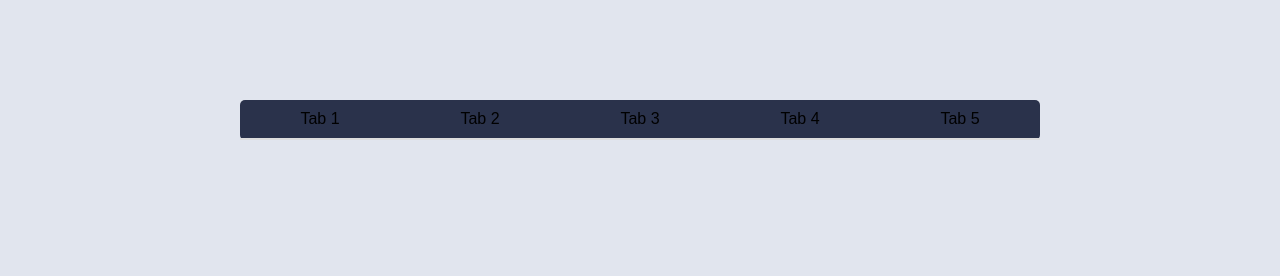
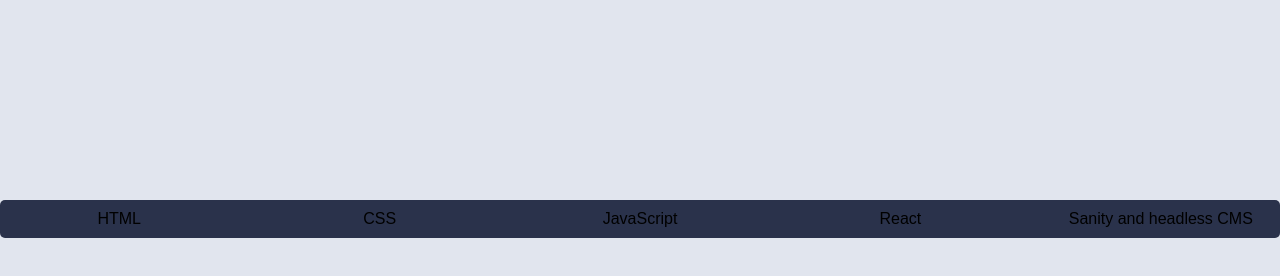
Before and after one commit to CiprianAV/uin24ak2_resource_layout_VLAD, a plain HTML site: page index.html in a window 1280 px wide. Drawn offline with Linux system fonts and the light colour scheme.

Commit message:
3333
3333

```diff
--- a/index.html
+++ b/index.html
@@ -9,18 +9,8 @@
 </head>
 <body>
     <div class="container">
-        <div class="tabs">
-            <div class="tab" id="tab1">Tab 1</div>
-            <div class="tab" id="tab2">Tab 2</div>
-            <div class="tab" id="tab3">Tab 3</div>
-            <div class="tab" id="tab4">Tab 4</div>
-            <div class="tab" id="tab5">Tab 5</div>
-        </div>
-        <div class="tab-content" id="content1">Content for Tab 1</div>
-        <div class="tab-content" id="content2">Content for Tab 2</div>
-        <div class="tab-content" id="content3">Content for Tab 3</div>
-        <div class="tab-content" id="content4">Content for Tab 4</div>
-        <div class="tab-content" id="content5">Content for Tab 5</div>
+        <div id="tabsContainer" class="tabs"></div>
+        <div id="contentContainer" class="tab-content-container"></div>
     </div>
 </body>
 </html>
--- a/javascript.js
+++ b/javascript.js
@@ -15,4 +15,140 @@ document.addEventListener('DOMContentLoaded', function () {
 
         document.getElementById(tabId).classList.add('show');
     }
+
+
+
+
+
+
+    var resources = [
+        {
+            category: "HTML",
+            text: "HTML står for HyperText Markup Language, og er et strukturspråk som brukes for å lage strukturer til nettside- og applikasjonsgrensesnitt.",
+            sources: [
+                {
+                    title: "W3Schools",
+                    url: "https://www.w3schools.com/html/"
+                },
+                {
+                    title: "HTML Living standard",
+                    url: "https://html.spec.whatwg.org/multipage/"
+                },
+                {
+                    title: "HTML.com Tutorials",
+                    url: "https://html.com/"
+                },
+            ]
+        },
+        {
+            category: "CSS",
+            text: "CSS står for Cascading StyleSheets, og brukes for å sette stilregler på HTML-elementer.",
+            sources: [
+                {
+                    title: "W3Schools",
+                    url: "https://www.w3schools.com/css/"
+                },
+                {
+                    title: "W3C HTML & CSS Standards",
+                    url: "https://www.w3.org/standards/webdesign/htmlcss.html"
+                },
+                {
+                    title: "W3C CSS Validator",
+                    url: "https://jigsaw.w3.org/css-validator/"
+                },
+                {
+                    title: "CSS Tricks",
+                    url: "https://css-tricks.com/"
+                },
+            ]
+        },
+        {
+            category: "JavaScript",
+            text: "JavaScript er et scriptspråk basert på EcmaScript. JavaScript kjører direkte i nettleseren, og brukes ofte til å manipulere HTML og CSS i webgrensnesnitt.",
+            sources: [
+                {
+                    title: "W3Schools",
+                    url: "https://www.w3schools.com/js/"
+                },
+                {
+                    title: "MDN Web Docs",
+                    url: "https://developer.mozilla.org/en-US/docs/Web/JavaScript"
+                },
+                {
+                    title: "How to read JavaScript Documentation",
+                    url: "https://www.youtube.com/watch?v=O3iR-CIufKM"
+                },
+            ]
+        },
+        {
+            category: "React",
+            text: "React er et rammeverk bygget i JavaScript. React bruker komponenter og states for å lage en levende frontend.",
+            sources: [
+                {
+                    title: "React documentation",
+                    url: "https://reactjs.org/docs/getting-started.html"
+                },
+                {
+                    title: "W3Schools",
+                    url: "https://www.w3schools.com/REACT/DEFAULT.ASP"
+                },
+                {
+                    title: "How to read JavaScript Documentation",
+                    url: "https://www.youtube.com/watch?v=O3iR-CIufKM"
+                },
+            ]
+        },
+        {
+            category: "Sanity and headless CMS",
+            text: "Sanity er et headless CMS som står for innholdsadministrasjon. Innhold hentes inn i applikasjoner via GROQ-spørringer.",
+            sources: [
+                {
+                    title: "Sanity documentation",
+                    url: "https://www.sanity.io/docs"
+                },
+                {
+                    title: "OnCrawl: a beginners guide to headless CMS",
+                    url: "https://www.oncrawl.com/technical-seo/beginners-guide-headless-cms/"
+                },
+                {
+                    title: "Section.io: Getting started with Sanity CMS",
+                    url: "https://www.section.io/engineering-education/getting-started-with-sanity-cms/"
+                },
+            ]
+        },
+    ];
+
+    var tabsContainer = document.getElementById('tabsContainer');
+    var contentContainer = document.getElementById('contentContainer');
+
+    // Populate tabs and content dynamically
+    resources.forEach(function (resource, index) {
+        // Create tab
+        var tab = document.createElement('div');
+        tab.className = 'tab';
+        tab.id = 'tab' + (index + 1);
+        tab.innerText = resource.category;
+        tab.addEventListener('click', function () {
+            showTab(index + 1);
+        });
+
+        // Create content
+        var content = document.createElement('div');
+        content.className = 'tab-content';
+        content.id = 'content' + (index + 1);
+        content.innerHTML = `<p>${resource.text}</p>`;
+
+        // Append tab and content to containers
+        tabsContainer.appendChild(tab);
+        contentContainer.appendChild(content);
+    });
+
+    function showTab(tabIndex) {
+        var tabContents = document.querySelectorAll('.tab-content');
+        tabContents.forEach(function (content) {
+            content.classList.remove('show');
+        });
+
+        document.getElementById('content' + tabIndex).classList.add('show');
+    }
 });
--- a/style.css
+++ b/style.css
@@ -2,11 +2,16 @@ body {
     margin: 0;
     font-family: Arial, sans-serif;
     background-color: #E1E5EE;
+    box-sizing: border-box;
+}
+
+* {
+    box-sizing: inherit;
 }
 
 .container {
-    max-width: 800px;
-    margin: 100px auto 0;
+    max-width: 1600px;
+    margin: 200px auto 0;
 }
 
 .tabs {
@@ -17,14 +22,15 @@ body {
 
 .tab {
     flex: 1;
-    padding: 10px 20px;
+    padding: 10px;
     cursor: pointer;
-    border-bottom: 2px solid #ddd;
     text-align: center;
+    box-sizing: border-box;
 }
 
-.tab:hover {
-    border-right: none;
+.tab:not(:last-child) {
+    margin-right: 20px; /* Add a small margin between tabs */
+    border-right: 2px solid transparent; /* Transparent gap */
 }
 
 .tab-content {
```
